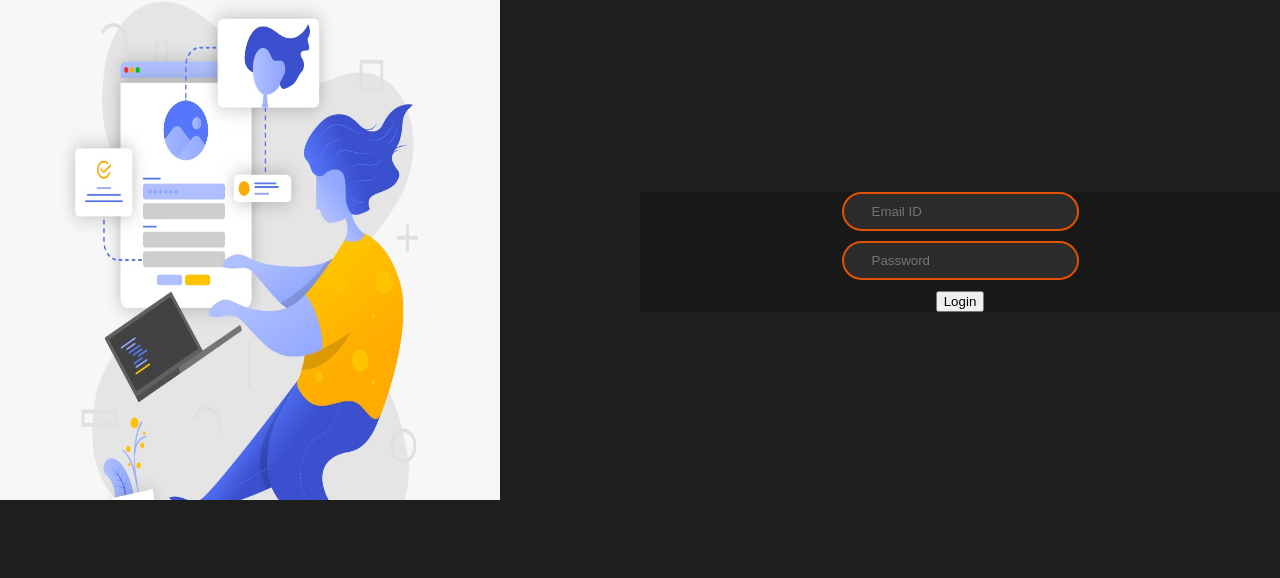
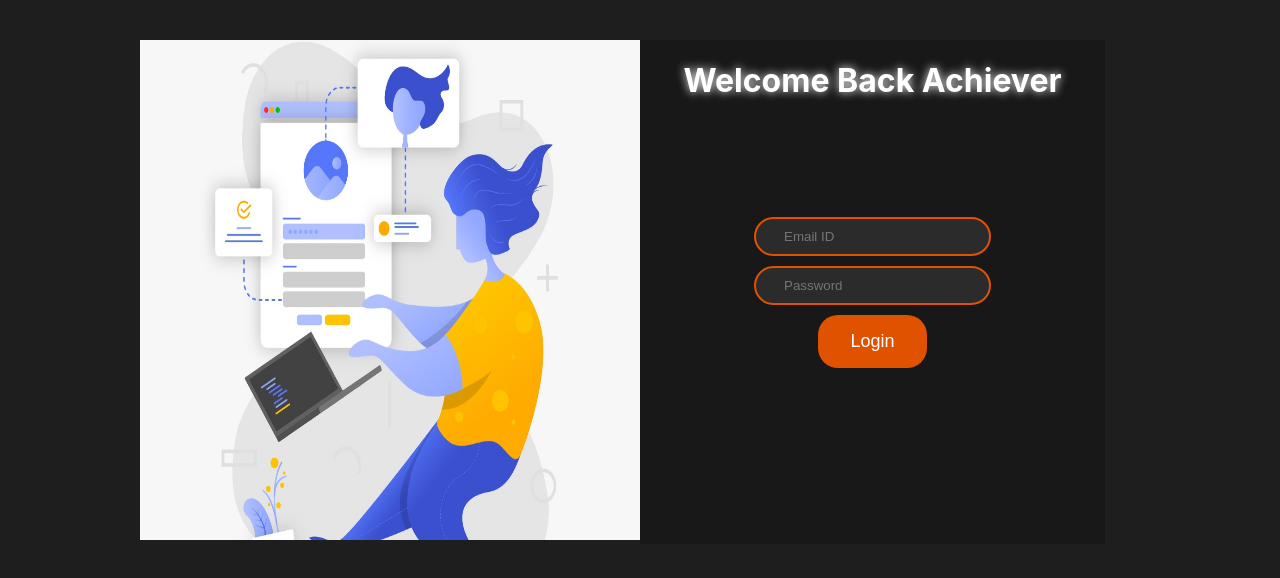
Before and after one commit to parth-matanhelia/hello_career, a Next.js app: page /login in a window 1280 px wide. Shown: the top 578 px of the page. Built offline with nearby package versions, Linux system fonts and the light colour scheme.

Commit message:
some form styling to login page

```diff
--- a/pages/login.js
+++ b/pages/login.js
@@ -9,17 +9,20 @@ const Login = () => {
             {/* <Navbar /> */}
             <div className={styles.loginPart}>
                 <div className={styles.group}>
-                    <div className="leftSide">
-                        <Image src="/images/login2.jpg" width={500} height={500} />
+                    <div className={styles.leftSide}>
+                        <Image src="/images/login2.jpg" width={500} height={500} alt="LoginImage" />
                     </div>
                     <div className={styles.rightSide}>
-                        <form action="">
-                            <input className={styles.field} type="email" name="email" id="email" placeholder="Email ID" />
-                            <br />
-                            <input className={styles.field} type="password" name="pass" id="pass" placeholder="Password" />
-                            <br />
-                            <button type="submit">Login</button>
-                        </form>
+                        <div className={styles.container}>
+                            <h1 className={styles.logTitle}>Welcome Back Achiever</h1>
+                            <form className={styles.form} action="">
+                                <input className={styles.field} type="email" name="email" id="email" placeholder="Email ID" />
+                                <br />
+                                <input className={styles.field} type="password" name="pass" id="pass" placeholder="Password" />
+                                <br />
+                                <button className={styles.btnLogin} type="submit">Login</button>
+                            </form>
+                        </div>
                     </div>
                 </div>
             </div>
--- a/styles/Login.module.css
+++ b/styles/Login.module.css
@@ -1,6 +1,13 @@
+.loginPart {
+    margin: 40px 20px;
+    text-align: center;
+    justify-content: center;
+}
+
 .group {
     display: grid;
     grid-template-columns: 1fr 1fr;
+    column-gap: 0;
     /* display: flex; */
 }
 
@@ -15,8 +22,31 @@
 }
 
 .rightSide {
-    margin-top: auto;
-    margin-bottom: auto;
     background-color: #181818;
     text-align: center;
+    margin-right:auto;
+    width:75%;
 }
+
+.form {
+    margin-top: 25%;
+    margin-bottom: 25%;
+}
+
+.leftSide {
+    margin-left: auto;
+}
+
+.btnLogin {
+    color: #fff;
+    background-color: #e05100;
+    border: none;
+    padding: 16px 32px;
+    font-size: 18px;
+    border-radius: 20px;
+}
+
+.logTitle {
+    color: #fff;
+    text-shadow: 0 0 10px rgba(255, 255, 255);
+}
```
